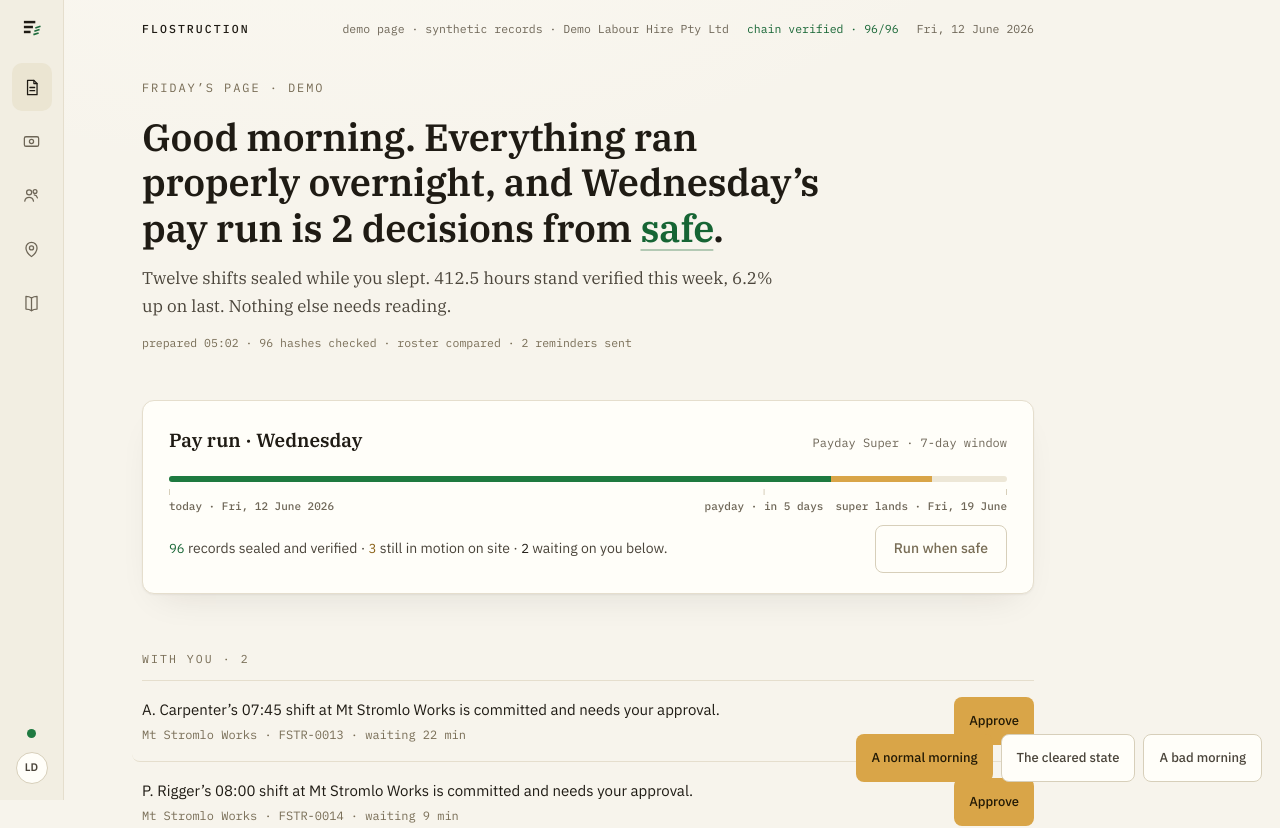
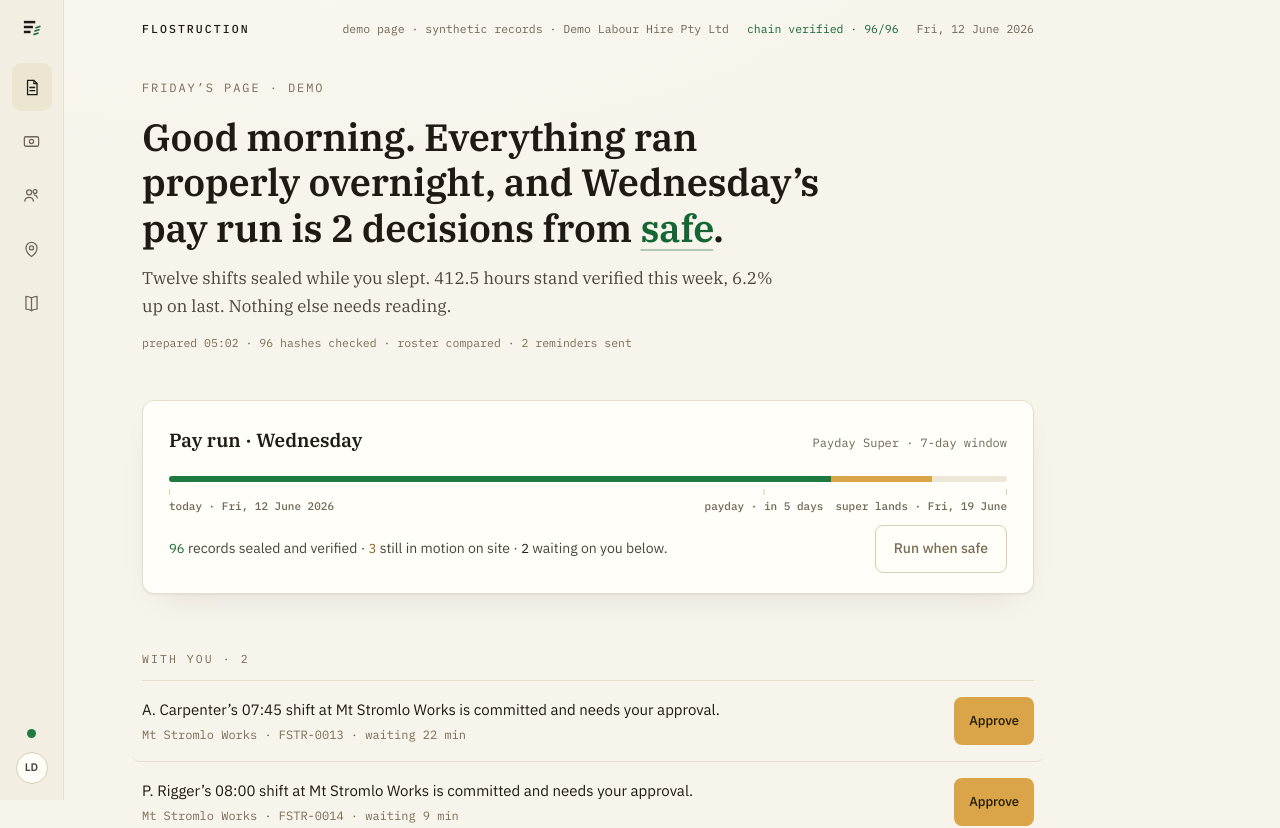
Before and after one commit to laurenfloki-wq/wohjo, a Next.js app: page /demo/today in a window 1280 px wide. Shown: the top 828 px of the page. Built offline with nearby package versions, Linux system fonts and the light colour scheme; a web font is replaced by a local one.

Commit message:
fix(page-paradigm): remove scenario buttons from /demo/today
Founder instruction 2026-06-12: drop the normal morning / cleared
state / bad morning buttons. The demo renders the normal morning;
the model builder and its canon tests remain for rehearsals.

```diff
--- a/src/app/(page)/demo/today/page.tsx
+++ b/src/app/(page)/demo/today/page.tsx
@@ -1,39 +1,12 @@
-'use client';
+// The demo daily page — no session, no database, demo canon only
+// (rail 3). Renders the normal-morning model; the scenario rehearsal
+// buttons were removed on founder instruction (2026-06-12).
 
-// The demo daily page — no session, no database, demo canon only
-// (rail 3). Scenario buttons rehearse the cleared state and the bad
-// morning, as the directors-approved prototype does.
-
-import { useMemo, useState } from 'react';
-import { buildDemoModel, type DemoScenario } from '@/lib/page/demo-model';
+import { buildDemoModel } from '@/lib/page/demo-model';
 import TodayView from '../../today/TodayView';
 
+export const dynamic = 'force-dynamic';
+
 export default function TodayDemoPage() {
-  const [scenario, setScenario] = useState<DemoScenario>('morning');
-  const model = useMemo(() => buildDemoModel(scenario, new Date()), [scenario]);
-  return (
-    <>
-      <TodayView key={scenario} model={model} />
-      <div
-        style={{ position: 'fixed', right: 18, bottom: 18, display: 'flex', gap: 8, zIndex: 50 }}
-      >
-        {(
-          [
-            ['morning', 'A normal morning'],
-            ['cleared', 'The cleared state'],
-            ['bad', 'A bad morning'],
-          ] as const
-        ).map(([key, label]) => (
-          <button
-            key={key}
-            type="button"
-            className={key === scenario ? 'btn amber' : 'btn quiet'}
-            onClick={() => setScenario(key)}
-          >
-            {label}
-          </button>
-        ))}
-      </div>
-    </>
-  );
+  return <TodayView model={buildDemoModel('morning', new Date())} />;
 }
```
